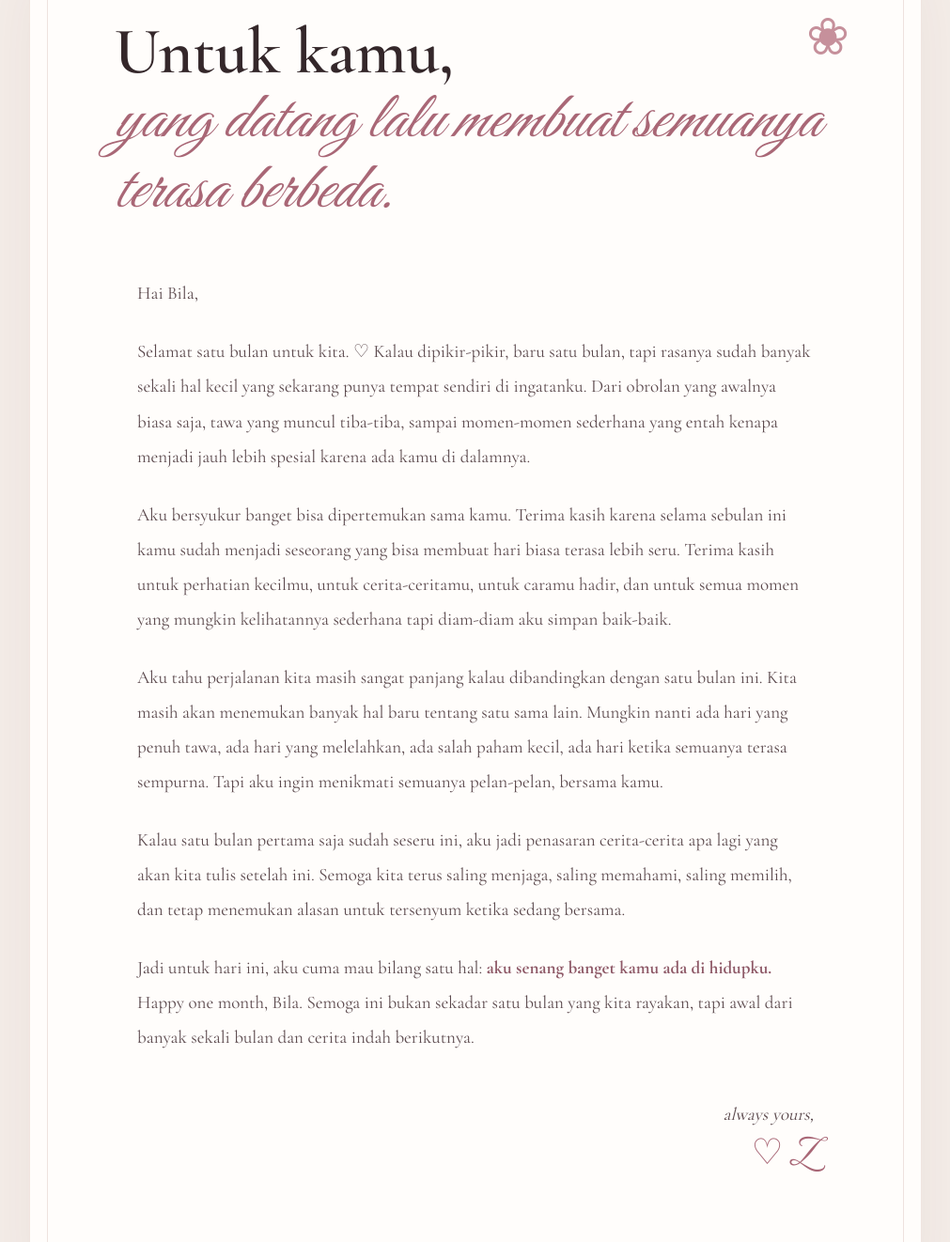
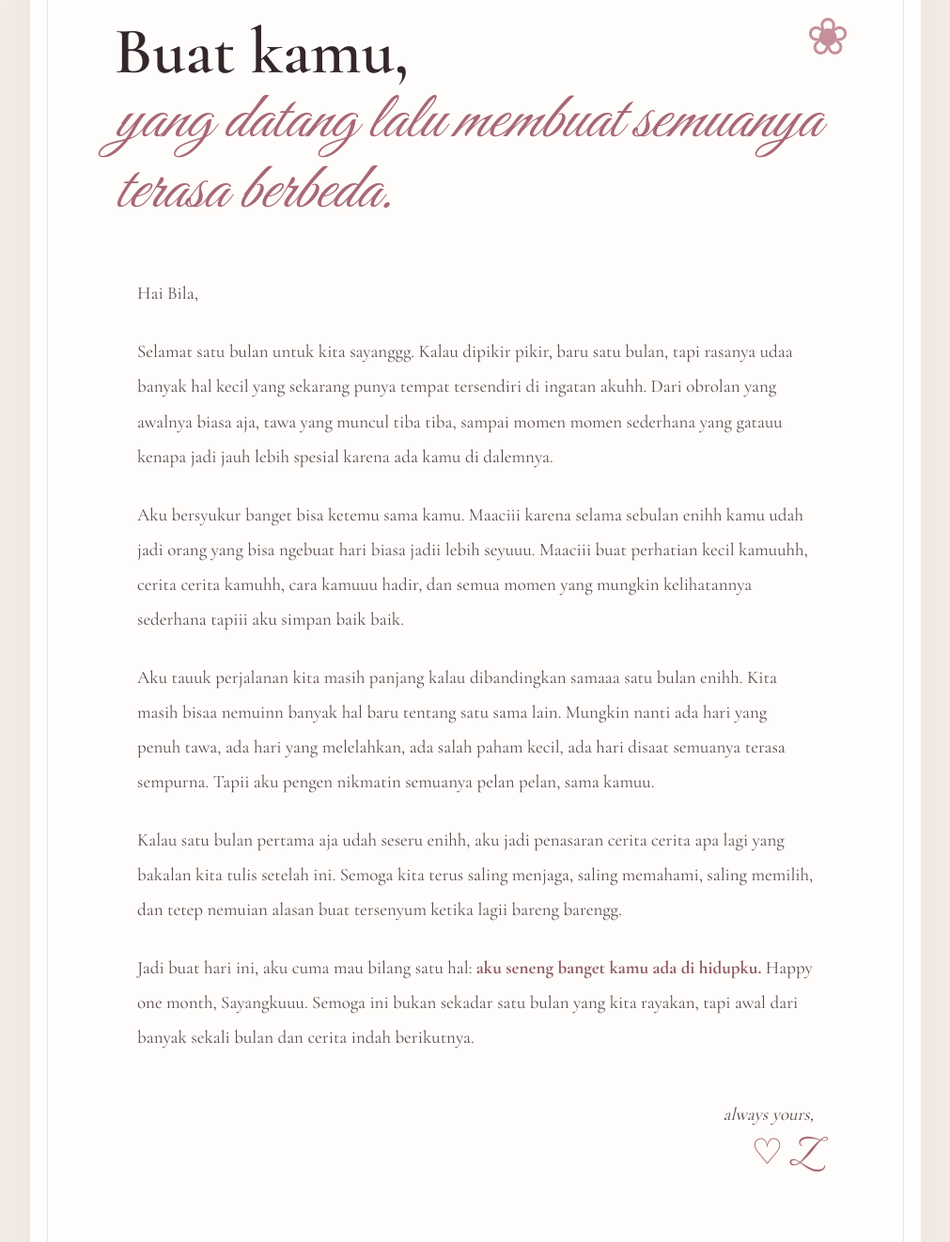
Before and after one commit to zahy25001-netizen/apa_yah, a plain HTML site: page index.html in a window 1280 px wide. Shown: the part 1044-2366 px from the top of the page at 94% size, without its empty margins (134-1145 px from the left). Drawn offline with nearby package versions, Linux system fonts and the light colour scheme.

Commit message:
Update index.html

```diff
--- a/index.html
+++ b/index.html
@@ -44,40 +44,40 @@
       <div class="section-label">01 · a little letter</div>
       <div class="paper">
         <div class="paper-flower">❀</div>
-        <h2>Untuk kamu,<br><em>yang datang lalu membuat semuanya terasa berbeda.</em></h2>
+        <h2>Buat kamu,<br><em>yang datang lalu membuat semuanya terasa berbeda.</em></h2>
         <div class="letter-text">
           <p>Hai Bila,</p>
           <p>
-            Selamat satu bulan untuk kita. ♡ Kalau dipikir-pikir, baru satu bulan,
-            tapi rasanya sudah banyak sekali hal kecil yang sekarang punya tempat
-            sendiri di ingatanku. Dari obrolan yang awalnya biasa saja, tawa yang
-            muncul tiba-tiba, sampai momen-momen sederhana yang entah kenapa
-            menjadi jauh lebih spesial karena ada kamu di dalamnya.
+            Selamat satu bulan untuk kita sayanggg. Kalau dipikir pikir, baru satu bulan,
+            tapi rasanya udaa banyak hal kecil yang sekarang punya tempat
+            tersendiri di ingatan akuhh. Dari obrolan yang awalnya biasa aja, tawa yang
+            muncul tiba tiba, sampai momen momen sederhana yang gatauu kenapa
+            jadi jauh lebih spesial karena ada kamu di dalemnya.
           </p>
           <p>
-            Aku bersyukur banget bisa dipertemukan sama kamu. Terima kasih karena
-            selama sebulan ini kamu sudah menjadi seseorang yang bisa membuat hari
-            biasa terasa lebih seru. Terima kasih untuk perhatian kecilmu, untuk
-            cerita-ceritamu, untuk caramu hadir, dan untuk semua momen yang
-            mungkin kelihatannya sederhana tapi diam-diam aku simpan baik-baik.
+            Aku bersyukur banget bisa ketemu sama kamu. Maaciii karena
+            selama sebulan enihh kamu udah jadi orang yang bisa ngebuat hari
+            biasa jadii lebih seyuuu. Maaciii buat perhatian kecil kamuuhh,
+            cerita cerita kamuhh, cara kamuuu hadir, dan semua momen yang
+            mungkin kelihatannya sederhana tapiii aku simpan baik baik.
           </p>
           <p>
-            Aku tahu perjalanan kita masih sangat panjang kalau dibandingkan dengan
-            satu bulan ini. Kita masih akan menemukan banyak hal baru tentang satu
+            Aku tauuk perjalanan kita masih panjang kalau dibandingkan samaaa
+            satu bulan enihh. Kita masih bisaa nemuinn banyak hal baru tentang satu
             sama lain. Mungkin nanti ada hari yang penuh tawa, ada hari yang
-            melelahkan, ada salah paham kecil, ada hari ketika semuanya terasa
-            sempurna. Tapi aku ingin menikmati semuanya pelan-pelan, bersama kamu.
+            melelahkan, ada salah paham kecil, ada hari disaat semuanya terasa
+            sempurna. Tapii aku pengen nikmatin semuanya pelan pelan, sama kamuu.
           </p>
           <p>
-            Kalau satu bulan pertama saja sudah seseru ini, aku jadi penasaran
-            cerita-cerita apa lagi yang akan kita tulis setelah ini. Semoga kita
-            terus saling menjaga, saling memahami, saling memilih, dan tetap
-            menemukan alasan untuk tersenyum ketika sedang bersama.
+            Kalau satu bulan pertama aja udah seseru enihh, aku jadi penasaran
+            cerita cerita apa lagi yang bakalan kita tulis setelah ini. Semoga kita
+            terus saling menjaga, saling memahami, saling memilih, dan tetep
+            nemuian alasan buat tersenyum ketika lagii bareng barengg.
           </p>
           <p>
-            Jadi untuk hari ini, aku cuma mau bilang satu hal:
-            <strong>aku senang banget kamu ada di hidupku.</strong>
-            Happy one month, Bila. Semoga ini bukan sekadar satu bulan yang
+            Jadi buat hari ini, aku cuma mau bilang satu hal:
+            <strong>aku seneng banget kamu ada di hidupku.</strong>
+            Happy one month, Sayangkuuu. Semoga ini bukan sekadar satu bulan yang
             kita rayakan, tapi awal dari banyak sekali bulan dan cerita indah
             berikutnya.
           </p>
```
